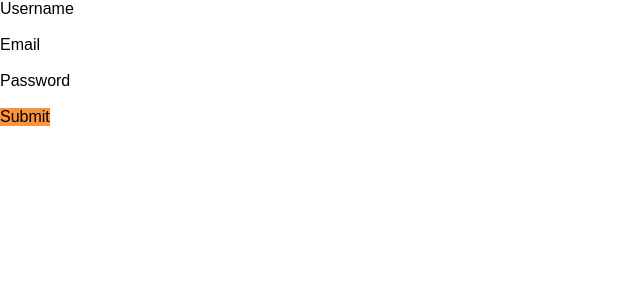
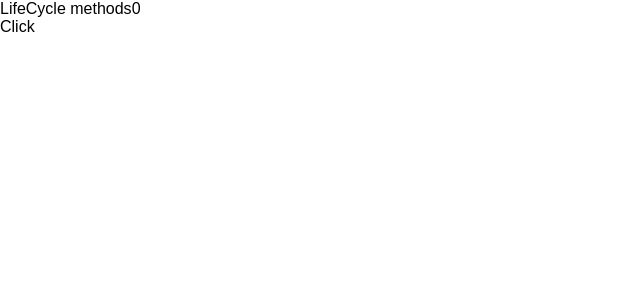
Before and after one commit to lexendx/React, a React (Create React App) app: page / in a window 1280 px wide. Shown: the top 300 px of the page, without its empty margins (0-640 px from the left). Built offline with nearby package versions, Linux system fonts and the light colour scheme.

Commit message:
lifeCycle of a function

```diff
--- a/src/App.jsx
+++ b/src/App.jsx
@@ -14,6 +14,7 @@ import ControlledForms2 from "./Components/forms/ControlledForms2";
 import TodoWrapper from "./TodoApp/TodoWrapper";
 import RefExample from "./refc/RefExample";
 import UncontrolledForm from "./Components/forms/UncontrolledForm";
+import LifeCycle from "./LifeCycle/LifeCycle";
 const App = ()=>{
 return(
     <div>
@@ -32,7 +33,8 @@ return(
 {/* <ControlledForms2/> */}
 {/* <TodoWrapper/> */}
 {/* <RefExample/> */}
-<UncontrolledForm/>
+{/* <UncontrolledForm/> */}
+  <LifeCycle/>
     </div>
 );
 
--- /dev/null
+++ b/src/LifeCycle/LifeCycle.jsx
@@ -0,0 +1,20 @@
+import React, { Component } from 'react'
+
+export default class LifeCycle extends Component {
+    state={value:0};
+    componentDidMount(){
+        console.log("Mounting phase");
+    }
+    componentDidUpdate(){
+        console.log("Updating Phase");
+    }
+  render() {
+    return (
+      <div>
+
+        <h1>LifeCycle methods{this.state.value}</h1>
+        <button onClick={()=>this.setState({value: this.state.value+1})}>Click</button>
+        </div>
+    )
+  }
+}
```
